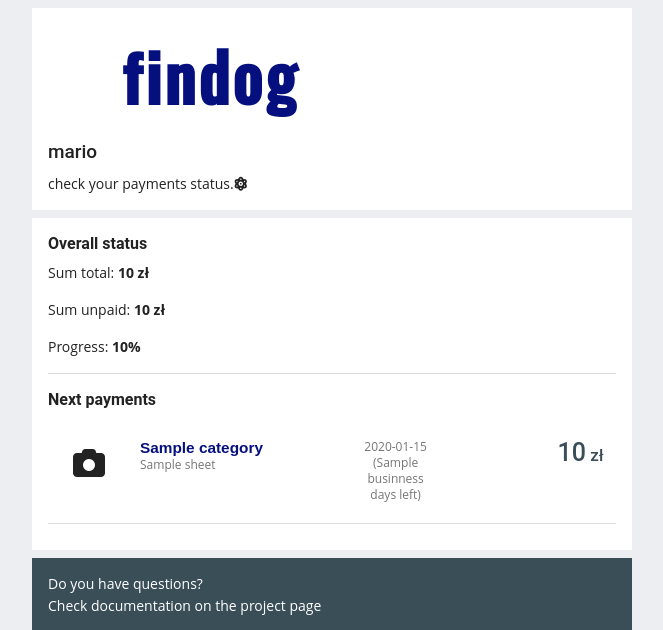
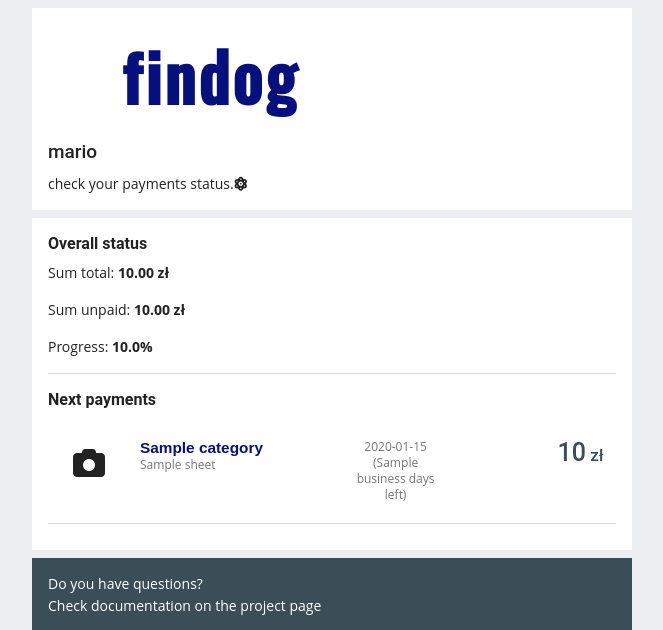
Before and after one commit to wini83/findog, a Python web app: template templates/daily.html in a window 1280 px wide. Shown: the top 630 px of the page, without its empty margins (308-971 px from the left). Run offline with Jinja, Linux system fonts and the light colour scheme; the template is opened without the code that fills it: most values are stand-ins (such as "Sample title", 1, 10 or a date in 2020); some libraries are stand-ins or nearby versions.

Commit message:
closes #23

```diff
--- a/requirements.txt
+++ b/requirements.txt
@@ -1,5 +1,4 @@
 dropbox
-
 openpyxl
 click
 colorama
--- a/templates/daily.html
+++ b/templates/daily.html
@@ -48,7 +48,7 @@ img{-ms-interpolation-mode: bicubic;}
 
     </style>
     <![endif]-->
-    <script src="https://kit.fontawesome.com/0beb5857ed.js" crossorigin="anonymous"></script>
+    <script src="https://kit.fontawesome.com/0beb5857ed.js" crossorigin="anonymous" ></script>
 </head>
 <body style="padding:0; margin:0;background:#edeef2;-webkit-text-size-adjust:100%;-ms-text-size-adjust:100%">
 <div style="display:none;font-size:1px;color:#edeef2;line-height:1px;max-height:0;max-width:0;opacity:0;overflow:hidden;"></div>
@@ -85,15 +85,15 @@ img{-ms-interpolation-mode: bicubic;}
                             status</h2>
                         <p class="fallback"
                            style="font:14px/21px 'Open Sans', sans-serif;color:#222222;margin:0 0 16px;">Sum total:
-                            <strong>{{sum_total}} zł</strong></p>
+                            <strong>{{ '{0:0.2f}'.format(sum_total)}} zł</strong></p>
 
                         <p class="fallback"
                            style="font:14px/21px 'Open Sans', sans-serif;color:#222222;margin:0 0 16px;">Sum unpaid:
-                            <strong>{{sum_unpaid}} zł</strong></p>
+                            <strong>{{ '{0:0.2f}'.format(sum_unpaid)}} zł</strong></p>
 
                         <p class="fallback"
                            style="font:14px/21px 'Open Sans', sans-serif;color:#222222;margin:0 0 16px;">Progress:
-                            <strong> {{progress}}% </strong></p>
+                            <strong> {{ '{0:0.1f}'.format(progress) }}% </strong></p>
 
                         <hr style="display:block;width:100%;height:1px;margin:15px 0 16px;border:0;background:#dddddd;box-sizing:border-box;"/>
                         <h2 class="fallback"
@@ -106,7 +106,6 @@ img{-ms-interpolation-mode: bicubic;}
                                 <td style="color: #222222; padding-bottom: 10px; font: 16px arial">
                                     <table border="0" cellpadding="0" cellspacing="0" width="100%">
                                         <tbody>
-                                        <!--jeden wiersz-->
                                         {% for payment in data %}
                                         <tr>
                                             <td style="border-bottom: #dddddd 1px solid; padding: 20px 0" width="100%">
@@ -148,7 +147,7 @@ img{-ms-interpolation-mode: bicubic;}
                                                             style="vertical-align: top; text-align: center; padding: 0 10px;"
                                                             width="40%"><span
                                                                 class="fallback"
-                                                                style="font:12px/16px 'Open Sans',sans-serif;color:#767676;padding:0;margin:4px 0 0;">{{ payment['duedate'] }} <br> ({{ payment['b_days_left'] }} businness days left)</span>
+                                                                style="font:12px/16px 'Open Sans',sans-serif;color:#767676;padding:0;margin:4px 0 0;">{{ payment['duedate'] }} <br> ({{ payment['b_days_left'] }} business days left)</span>
                                                         </td>
                                                         <td class="item-price"
                                                             style="vertical-align: top; text-align: right" valign="top"
@@ -163,7 +162,6 @@ img{-ms-interpolation-mode: bicubic;}
                                                 <!--[if mso]></td></tr></table><![endif]-->
                                             </td>
                                         </tr>
-                                        <!--jeden wiersz-->
                                         {% endfor %}
                                         </tbody>
                                     </table>
```
